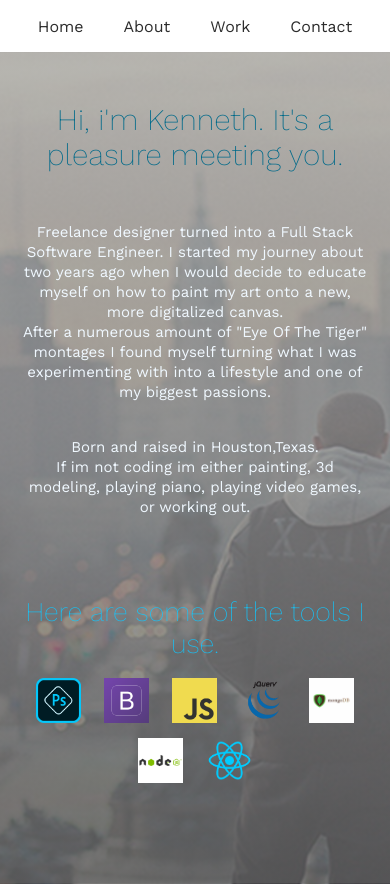
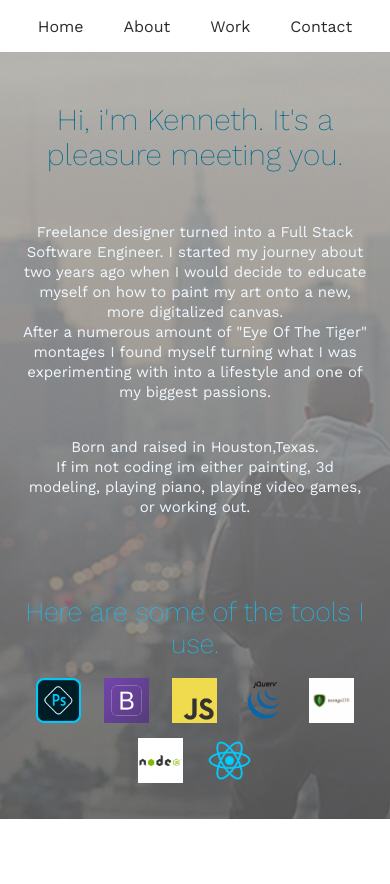
Before and after one commit to cyperpunkmunk/Portfolioreact3, a React (Create React App) app: page /about in a window 390 px wide. After the commit the page ends 844 px from the top, so only its background shows below. Built offline with nearby package versions, Linux system fonts and the light colour scheme.

Commit message:
fixed clipping at bottom of about page

```diff
--- a/src/components/pages/About/About.js
+++ b/src/components/pages/About/About.js
@@ -12,7 +12,7 @@ import react from "../../../react.png"
 
 function About() {
   return (
-    <div className = "body">
+    <div className = "Aboutbody">
 
       <div className = "hi">
         <h1 className = "title" id="abouth1">Hi, i'm Kenneth. It's a pleasure meeting you.</h1>
--- a/src/components/pages/About/about.css
+++ b/src/components/pages/About/about.css
@@ -1,6 +1,5 @@
 
-.hi{
-    height:90vh;
+.Aboutbody{
     background-image: linear-gradient(
         to bottom,
         #acacaccc,
@@ -10,7 +9,9 @@
     background-repeat: no-repeat;
     background-size: cover;
     background-position: bottom;
-
+    padding-bottom: 20px;
+}
+.hi{
 
 
 
@@ -66,6 +67,19 @@
 @media (max-width: 600px) {
 
 
+    .Aboutbody{
+        background-image: linear-gradient(
+            to bottom,
+            #acacaccc,
+            #636363d0 ),
+        url("../../../creed.jpg");
+
+        background-repeat: no-repeat;
+        background-size: cover;
+        background-position: bottom;
+        padding-bottom: 20px;
+    }
+
     #abouth1{
         color: rgb(0, 106, 138);
         font-size: 30px;
@@ -86,7 +100,7 @@
     }
     .hi{
         padding-top: 30px;
-        height: 95vh;
+
     }
 
     .hi p {
```
